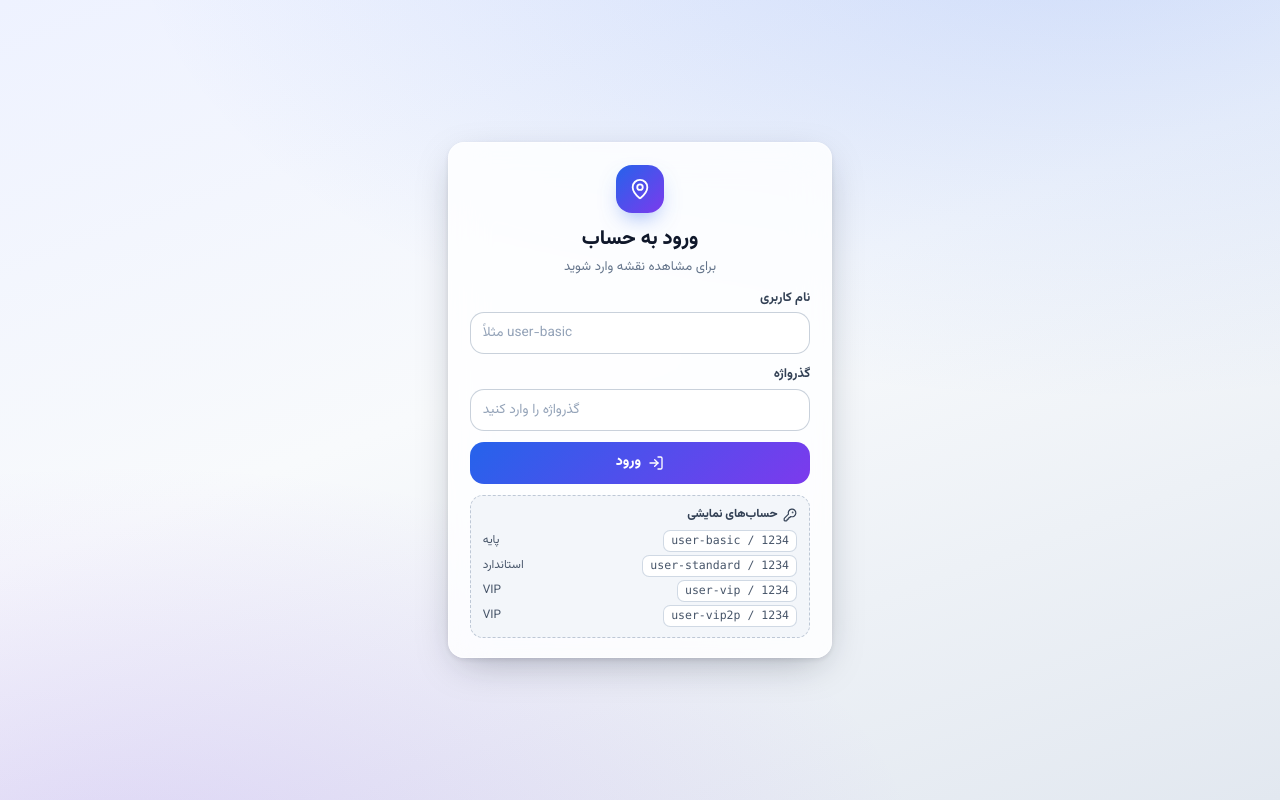
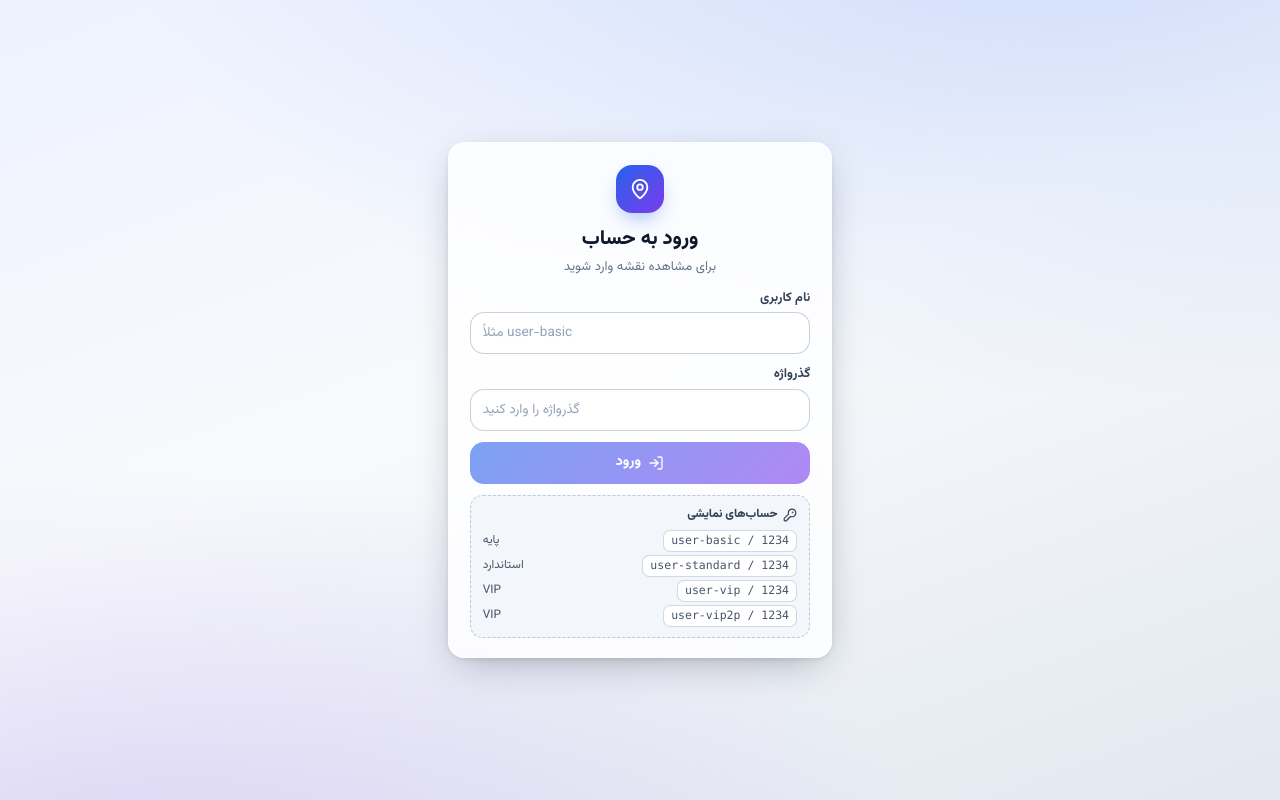
Before and after one commit to MHPourhasani/Map, a React (Vite) app: page / in a window 1280 px wide. Built offline with nearby package versions, Linux system fonts and the light colour scheme; no server answers.

Commit message:
feat: :art: improvement codes

```diff
--- a/src/access/enums.ts
+++ b/src/access/enums.ts
@@ -1,8 +1,3 @@
-/**
- * Access tiers are ordered from least to most privileged.
- * Declared as const objects (+ union types) rather than `enum` so the module stays
- * compatible with Node's type-stripping test runner.
- */
 export const AccessLevel = {
     BASIC: "basic",
     STANDARD: "standard",
@@ -10,7 +5,6 @@ export const AccessLevel = {
 } as const;
 export type AccessLevel = (typeof AccessLevel)[keyof typeof AccessLevel];
 
-/** Feature-level permissions. Components should check these, not access tiers. */
 export const Capability = {
     MAP_VIEW: "map.view",
     PLACES_SELECT: "places.select",
--- a/src/components/auth/LoginPage.tsx
+++ b/src/components/auth/LoginPage.tsx
@@ -64,7 +64,7 @@ export function LoginPage() {
                     </p>
                 )}
 
-                <button type="submit" className="pm-login__submit">
+                <button type="submit" disabled={!username || !password} className="pm-login__submit">
                     <LogIn size={16} aria-hidden="true" />
                     {t("auth.submit")}
                 </button>
--- a/src/index.css
+++ b/src/index.css
@@ -1080,6 +1080,11 @@
     transform: scale(0.98);
 }
 
+.pm-login__submit:disabled {
+    opacity: 0.6;
+    pointer-events: none;
+}
+
 .pm-login__hint {
     padding: 0.65rem 0.75rem;
     font-size: 0.74rem;
```
